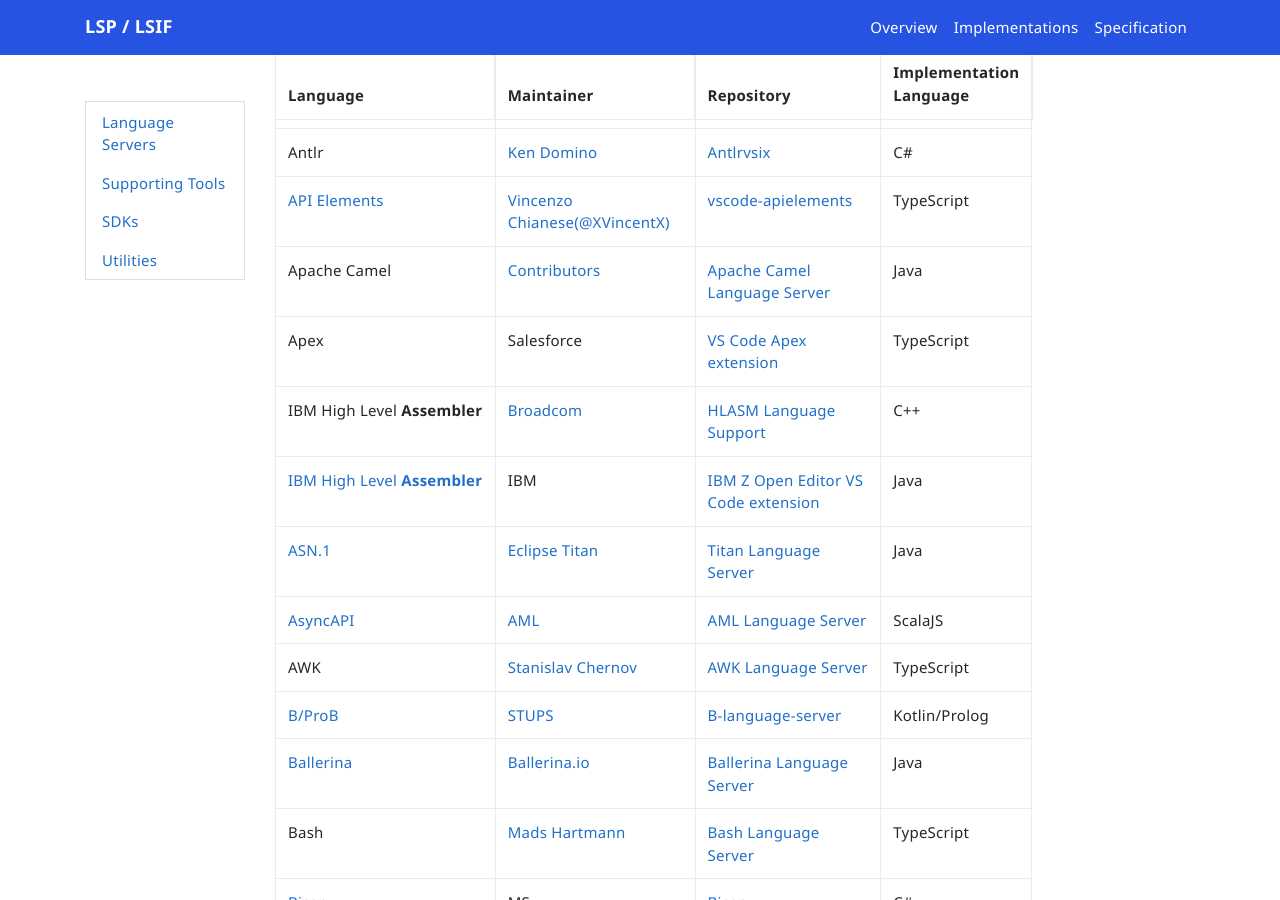
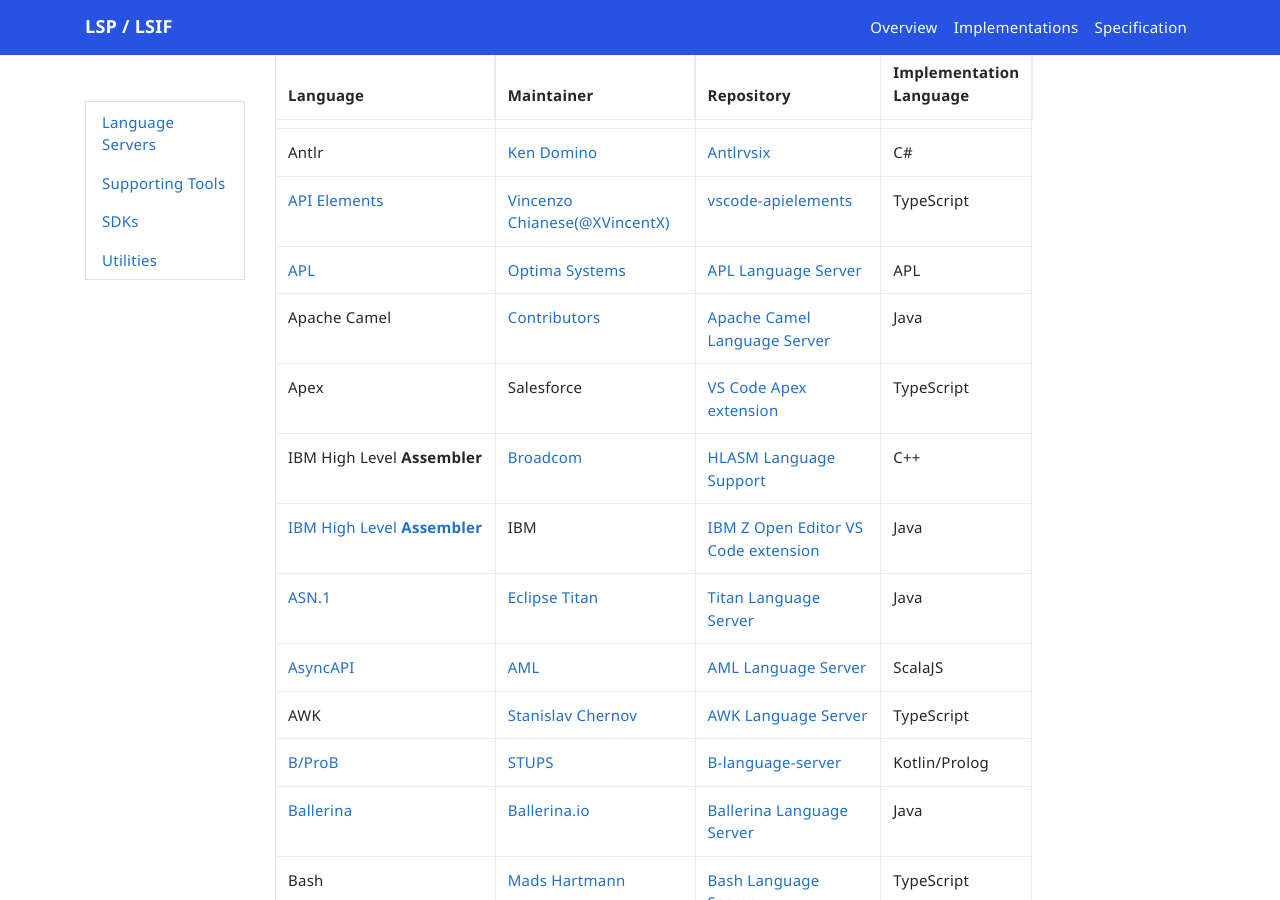
Before and after one commit to microsoft/language-server-protocol, a Jekyll site: the page built from _implementors/servers.md, in a window 1280 px wide and 900 px high, scrolled down 585 px. Built offline with Jekyll 4.4.1, drawn with Linux system fonts in a browser that asks for light colours; nearby versions of some CDN libraries; comment, search, counter and statistics services are not loaded.

Commit message:
add apl (#1790)

```diff
--- a/_implementors/servers.md
+++ b/_implementors/servers.md
@@ -20,6 +20,7 @@
 | Angular | [Angular team](https://github.com/angular/angular) & [ivanwonder](https://github.com/ivanwonder) | [Angular Language Server](https://github.com/angular/vscode-ng-language-service/tree/main/server) | TypeScript |
 | Antlr | [Ken Domino](https://github.com/kaby76) | [Antlrvsix](https://github.com/kaby76/AntlrVSIX) | C# |
 | [API Elements](http://api-elements.readthedocs.io/en/latest/) | [Vincenzo Chianese(@XVincentX)](https://github.com/XVincentX) | [vscode-apielements](https://github.com/XVincentX/vscode-apielements) | TypeScript |
+| [APL](https://aplwiki.com/) | [Optima Systems](https://github.com/OptimaSystems/apl-language-server) | [APL Language Server](https://github.com/OptimaSystems/apl-language-server) | APL |
 | Apache Camel | [Contributors](https://github.com/camel-tooling/camel-language-server/graphs/contributors) | [Apache Camel Language Server](https://github.com/camel-tooling/camel-language-server) | Java |
 | Apex | Salesforce |  [VS Code Apex extension](https://marketplace.visualstudio.com/items?itemName=salesforce.salesforcedx-vscode-apex) | TypeScript |
 | IBM High Level **Assembler** | [Broadcom](https://www.broadcom.com/) | [HLASM Language Support](https://github.com/eclipse/che-che4z-lsp-for-hlasm) | C++ |
```
